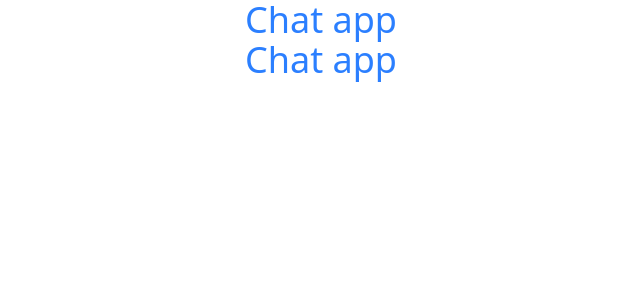
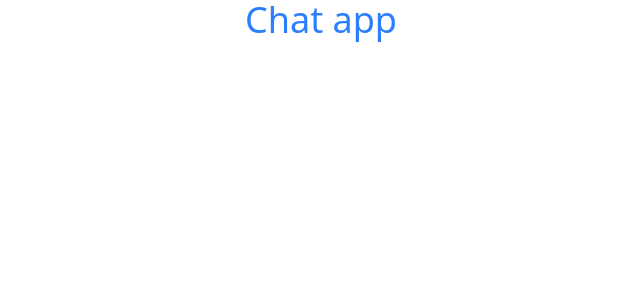
Before and after one commit to KrishLimbani/chatApp, a React (Vite) app in the folder chatApp/: page / in a window 1280 px wide. Shown: the top 300 px of the page, without its empty margins (319-959 px from the left). Built offline with nearby package versions, Linux system fonts and the light colour scheme.

Commit message:
for check

```diff
--- a/chatApp/src/App.jsx
+++ b/chatApp/src/App.jsx
@@ -6,7 +6,7 @@ function App() {
   return (
     <>
       <h1 className="text-4xl font-medium text-center text-blue-500">Chat app</h1>
-      <h1 className="text-4xl font-medium text-center text-blue-500">Chat app</h1>
+
 
     </>
   )
```
